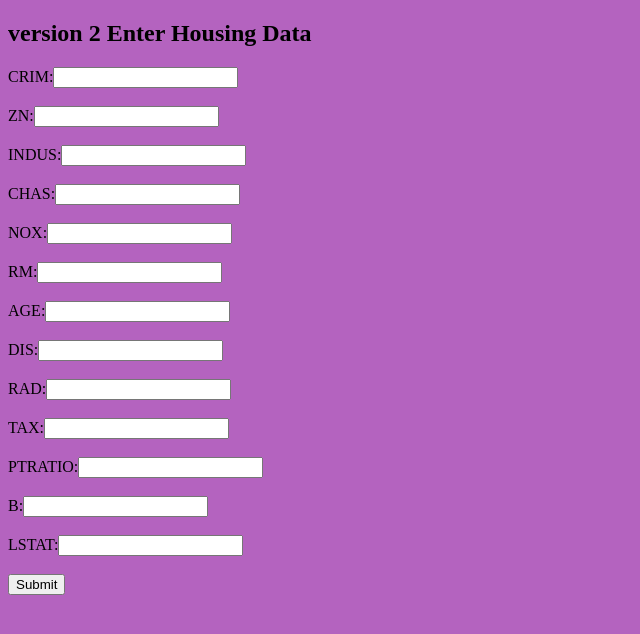
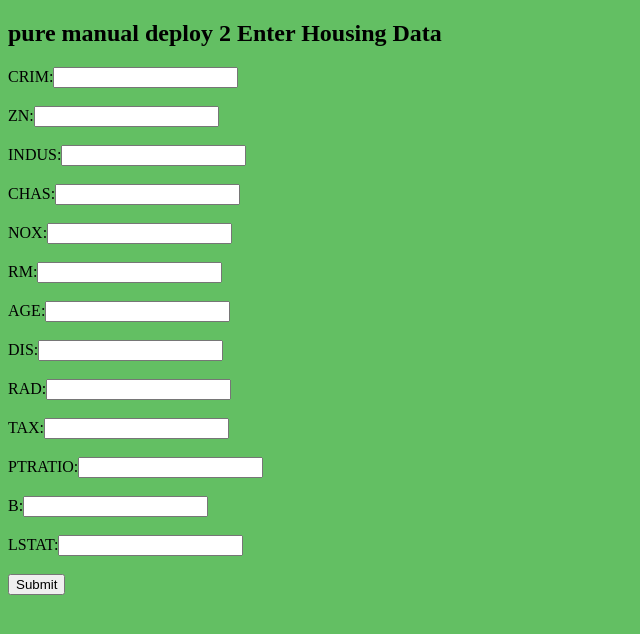
Before and after one commit to Montegan/Boston_housing_ML, a Flask app: page / in a window 1280 px wide. Shown: the top 634 px of the page, without its empty margins (0-640 px from the left). Run offline with Flask 3, Linux system fonts and the light colour scheme; parts of the project's set-up code (start-up, migrations or seed data) failed here and were passed over.

Commit message:
changed the ui and testing manual deploy

```diff
--- a/templates/home.html
+++ b/templates/home.html
@@ -5,8 +5,8 @@
     <meta name="viewport" content="width=device-width, initial-scale=1.0" />
     <title>Document</title>
   </head>
-  <body style="background-color: rgb(180, 99, 191)">
-    <h2>version 2 Enter Housing Data</h2>
+  <body style="background-color: rgb(99, 191, 99)">
+    <h2>pure manual deploy 2 Enter Housing Data</h2>
 
     <h3>{{predicted}}</h3>
     <form action="/predict" method="POST">
```
